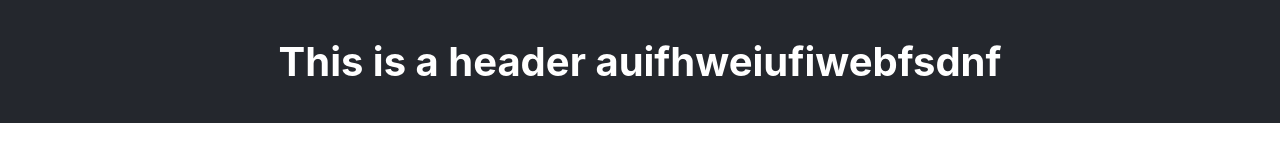
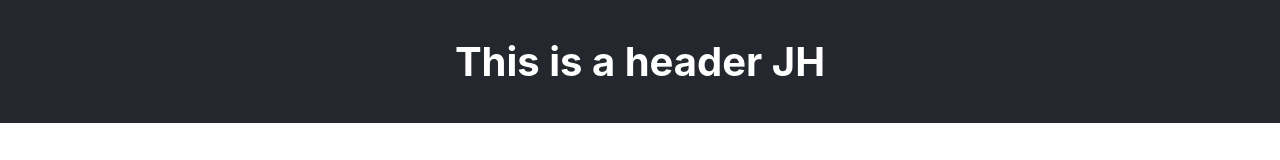
Before and after one commit to jrh224/cambridge_hackathon, a React (Create React App) app: page / in a window 1280 px wide. Shown: the top 160 px of the page. Built offline with nearby package versions, Linux system fonts and the light colour scheme.

Commit message:
first commit james

```diff
--- a/src/components/molecules/Header/index.js
+++ b/src/components/molecules/Header/index.js
@@ -3,7 +3,7 @@ import "./Header.css";
 export default function Header() {
   return (
     <div className="header">
-      <h1> This is a header auifhweiufiwebfsdnf</h1>
+      <h1> This is a header JH </h1>
     </div>
   );
 }
```
